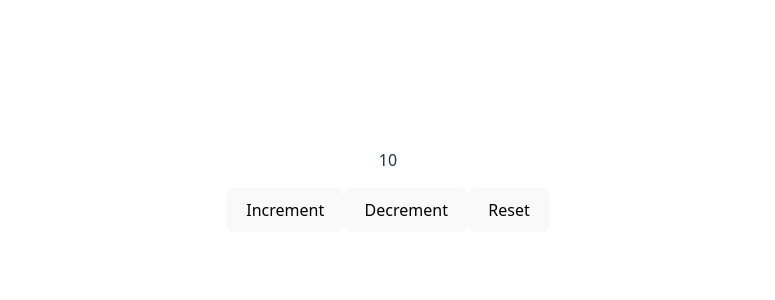
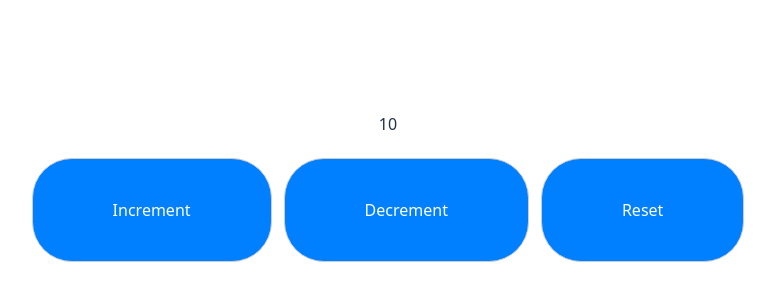
Before and after one commit to thenix05/Uek294, a React (Vite) app in the folder my-react-app/: page / in a window 1280 px wide. Shown: the part 218-518 px from the top of the page, without its empty margins (252-1027 px from the left). Built offline with nearby package versions, Linux system fonts and the light colour scheme.

Commit message:
customized Buttons

```diff
--- a/my-react-app/src/App.jsx
+++ b/my-react-app/src/App.jsx
@@ -2,19 +2,12 @@ import { useState } from 'react'
 import reactLogo from './assets/react.svg'
 import viteLogo from '/vite.svg'
 import './App.css'
-import Button from './components/Button'
+import Counter from "./components/Counter"
 
 function App() {
-  const [count, setCount] = useState(10)
-  const increment = () => setCount(count + 1);
-  const decrement = () => setCount(count - 1);
-  const reset = () => setCount (10);
   return (
     <div>
-      <p>{count}</p>
-      <button onClick={increment}>Increment</button>
-      <button onClick={decrement}>Decrement</button>
-      <button onClick={reset}>Reset</button>
+      <Counter></Counter>
     </div>
   )
 }
--- a/my-react-app/src/components/Button.jsx
+++ b/my-react-app/src/components/Button.jsx
@@ -2,9 +2,9 @@ import React from "react";
 import styles from "./Button.module.css";
 
 
-export default function Button({children}){
+export default function Button({children, onClick}){
     return (
-    <button className={styles.button}>
+    <button onClick={onClick} className={styles.button}>
         {children}
     </button>)
 }
--- /dev/null
+++ b/my-react-app/src/components/Counter.jsx
@@ -0,0 +1,18 @@
+import {useState} from "react"
+import Button from "./Button"
+
+export default function Counter(){
+  const [count, setCount] = useState(10)
+  const increment = () => setCount(count + 1);
+  const decrement = () => setCount(count - 1);
+  const reset = () => setCount (10);
+
+    return(
+        <div>
+          <p>{count}</p>
+          <Button onClick={increment}>Increment</Button>
+          <Button onClick={decrement}>Decrement</Button>
+          <Button onClick={reset}>Reset</Button>
+        </div>
+        )
+}
```
